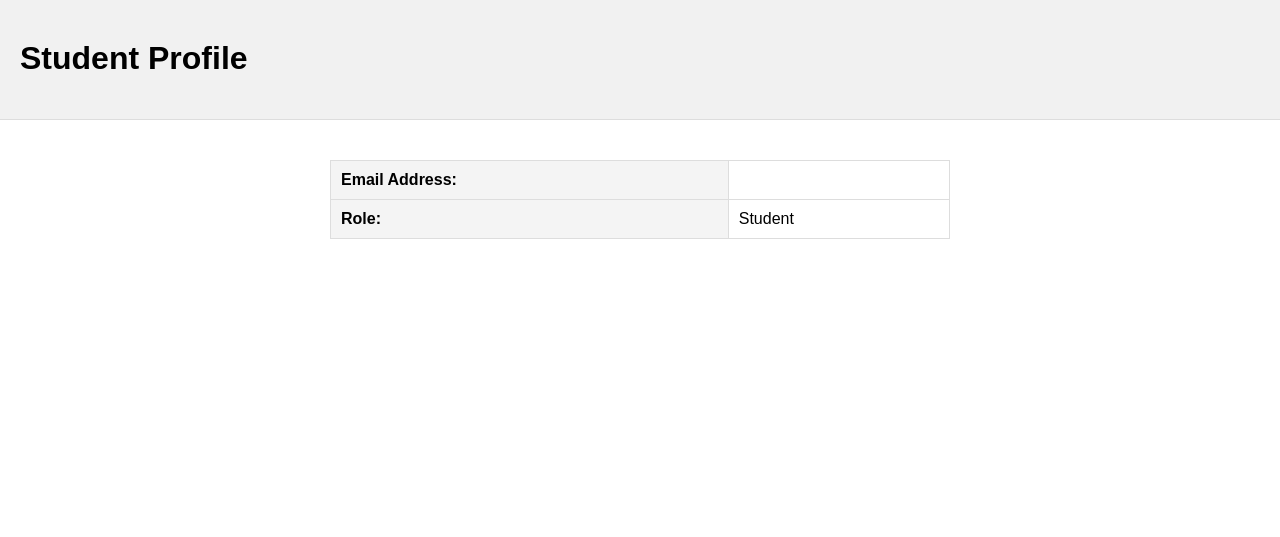
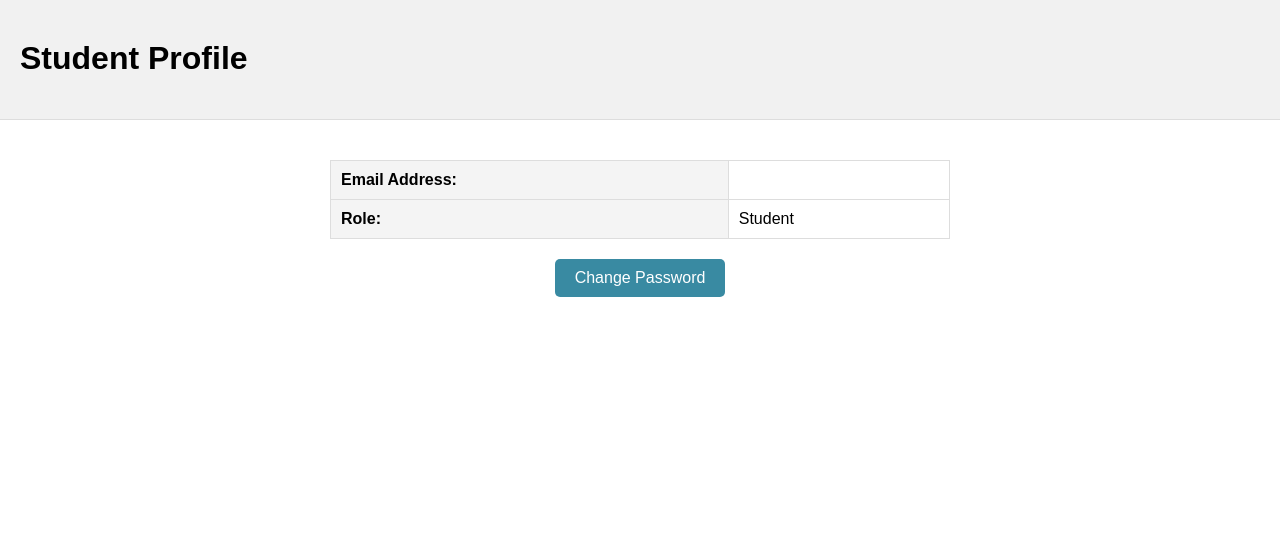
Before and after one commit to hm2412/Quizmunk, a Django app: page /student-profile/ in a window 1280 px wide. Shown: the part 135-672 px from the top of the page. Run offline with Django 5.2, Linux system fonts and the light colour scheme; the visitor is signed in with stand-in values (Sample User, id 1).

Commit message:
Put change password into profile page. Readded profile button to dropdown menu for tutor.

```diff
--- a/team-chipmunk/quizsite/app/templates/student_dashboard.html
+++ b/team-chipmunk/quizsite/app/templates/student_dashboard.html
@@ -16,7 +16,6 @@
                 <button class="dropdown-btn">Profile &#x25BC;</button>
                 <div class="dropdown-content">
                     <a href="{% url 'student_profile' %}">Profile</a>
-                    <a href="#">Change Password</a>
                     <a href="#">Sign Out</a>
                 </div>
             </div>
--- a/team-chipmunk/quizsite/app/templates/student_profile.html
+++ b/team-chipmunk/quizsite/app/templates/student_profile.html
@@ -25,6 +25,9 @@
                         <td>{{ user.get_role_display }}</td>
                     </tr>
                 </table>
+                <div class="button-group">
+                    <a href="#" class="btn">Change Password</a>
+                </div>
             </section>
         </main>
         {% include 'partials/footer.html' %}
--- a/team-chipmunk/quizsite/app/templates/tutor_dashboard.html
+++ b/team-chipmunk/quizsite/app/templates/tutor_dashboard.html
@@ -23,7 +23,7 @@
                         <img src="https://www.gravatar.com/avatar/{{ user.gravatar_hash }}?s=200&d=identicon" alt="Profile Picture" class="gravatar">
                     </button>
                     <div class="dropdown-content">
-                        <a href="#">Change Password</a>
+                        <a href="{% url 'tutor_profile' %}">Profile</a>
                         <a href="#">Sign Out</a>
                     </div>
                 </div>
--- a/team-chipmunk/quizsite/app/templates/tutor_profile.html
+++ b/team-chipmunk/quizsite/app/templates/tutor_profile.html
@@ -25,6 +25,9 @@
                         <td>{{ user.get_role_display }}</td>
                     </tr>
                 </table>
+                <div class="button-group">
+                    <a href="#" class="btn">Change Password</a>
+                </div>
             </section>
         </main>
         {% include 'partials/footer.html' %}
```
